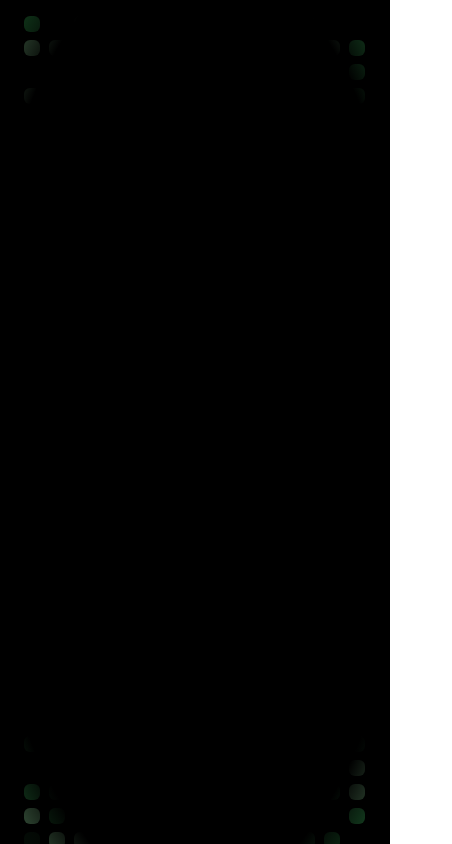
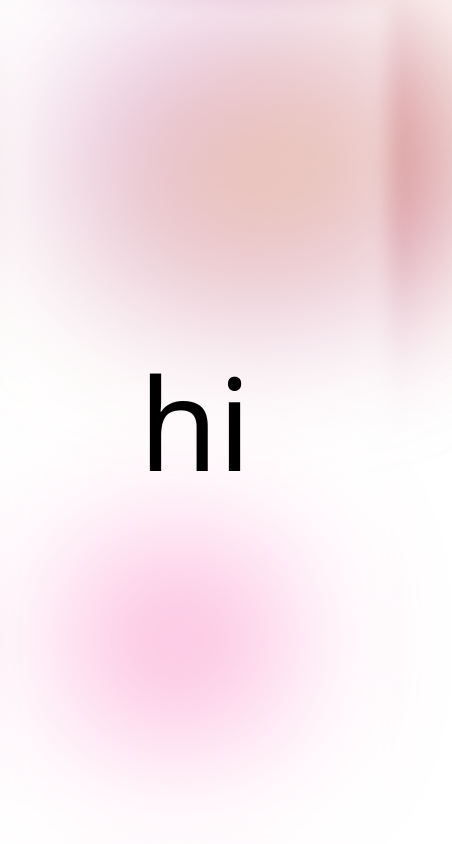
Before and after one commit to adeshingale3/wavy-patterns, a React (Vite) app: page / in a window 390 px wide. Shown: the whole page, 452 px wide, since content can reach past the window. Built offline with nearby package versions, Linux system fonts and the light colour scheme.

Commit message:
BlurBG added

```diff
--- a/src/App.jsx
+++ b/src/App.jsx
@@ -1,6 +1,5 @@
 import React from 'react'
-import {MaskedBG} from 'wavyjs'
-import GithubBG from './compnents/GithubBG'
+import BlurBG from './compnents/BlurBG'
 
 
 const App = () => {
@@ -11,7 +10,10 @@ const App = () => {
       {/* <AnimatedBG /> */}
       {/* <MaskedBG /> */}
       {/* <MaskedBG /> */}
-      <GithubBG />
+      {/* <GithubBG /> */}
+     {/* <GithubBG /> */}
+     <div className='absolute'><BlurBG /></div>
+     <div className='absolute'><h1>hi</h1></div>
 
     </div>
   )
--- /dev/null
+++ b/src/compnents/BlurBG.jsx
@@ -0,0 +1,19 @@
+import React from 'react'
+
+const BlurBG = () => {
+
+    return (
+        <div className='h-screen w-screen'>
+            <div className='h-full w-full bg-white/50 overflow-hidden'>
+
+                <div className="pink absolute w-[90vw] h-[30vh] sm:w-[70vw] sm:h-[25vh] md:w-[50vw] md:h-[20vh] bg-purple-500 rounded-full mt-10 sm:mt-8 md:mt-6 ml-20 sm:ml-12 md:ml-8 blur-[80px]" />
+                <div className="green absolute w-[50vw] h-[20vh] sm:w-[40vw] sm:h-[18vh] md:w-[30vw] md:h-[15vh] bg-pink-500 rounded-full bottom-30 sm:bottom-24 md:bottom-20 left-20 sm:left-12 md:left-8 blur-[80px]" />
+                <div className="yellow absolute w-[40vw] h-[40vh] sm:w-[35vw] sm:h-[35vh] md:w-[25vw] md:h-[25vh] bg-yellow-500 rounded-full right-10 sm:right-8 md:right-6 rotate-80 blur-[100px]" />
+                <div className='absolute bg-white/50 blur-[10px] h-full w-full' />
+
+            </div>
+        </div>
+    )
+}
+
+export default BlurBG
--- a/src/compnents/GithubBG.jsx
+++ b/src/compnents/GithubBG.jsx
@@ -59,10 +59,10 @@ const GithubBG = () => {
     }
     return (
         <div className='fixed z-[-999] bg-black w-screen h-screen overflow-hidden'>
-            <div className='bg-radial from-black from-80% to-transperant absolute z-2 h-full w-full'/>
+            <div className='bg-radial from-black from-80% to-transperant absolute z-2 h-full w-full' />
             <div className='absolute z-1 h-full w-full grid grid-cols-[repeat(auto-fill,minmax(1rem,1fr))] gap-2 py-6 px-6 bottom-2'>
                 {Array.from({ length: boxCount }).map((_, i) => (
-                    <div key={i} style={{backgroundColor: getRandomColor()}}
+                    <div key={i} style={{ backgroundColor: getRandomColor() }}
                         ref={(el) => (boxRefs.current[i] = el)} className="box w-4 h-4 rounded-md" />
                 ))}
             </div>
```
Lines whose indentation alone changed are shown as unchanged.
